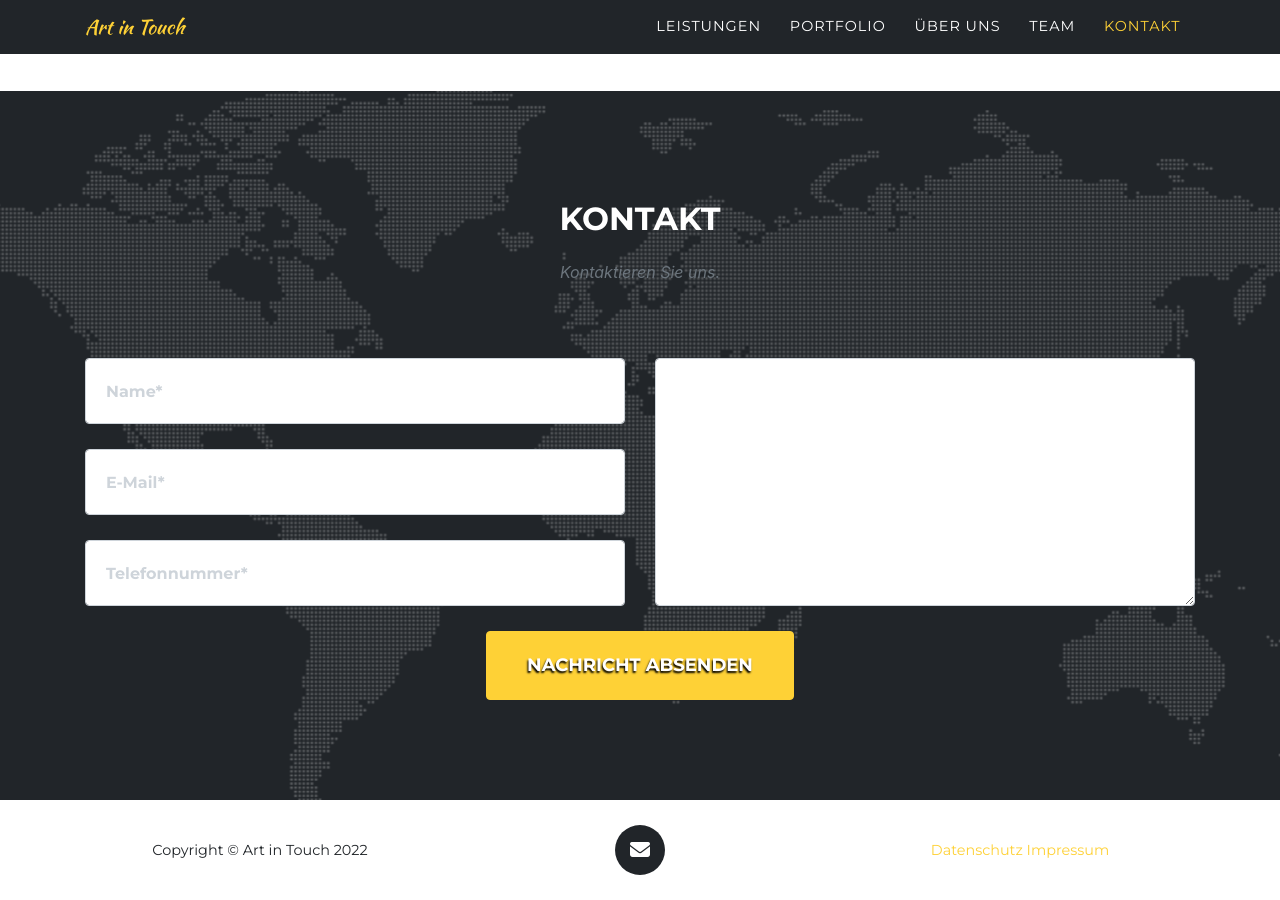
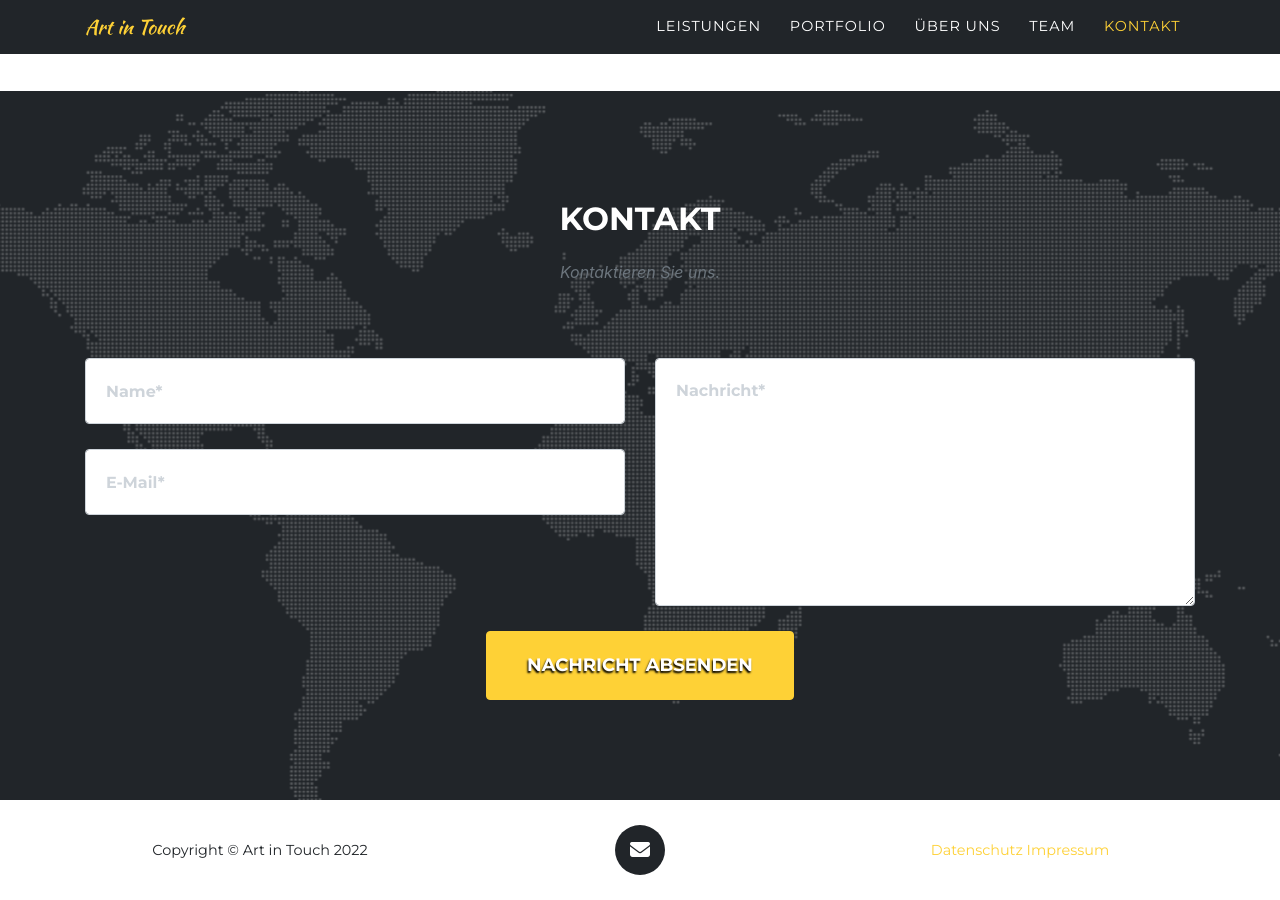
Before and after one commit to Hartmann-Engineering/hartmann-engineering.github.io, a Jekyll site: the page built from index.md, in a window 1280 px wide and 900 px high, scrolled down 3853 px. Built offline with Jekyll 4.4.1, drawn with Linux system fonts in a browser that asks for light colours; some web fonts are replaced.

Commit message:
Remove phone and add required fields

```diff
--- a/_includes/contact.html
+++ b/_includes/contact.html
@@ -1,66 +1,4 @@
 <!-- Contact -->
-{% if site.locale and site.locale != "" and site.locale != nil %}
-<section class="page-section" id="{{ site.data.sitetext[site.locale].contact.section | default: "contact" }}">
-  <div class="container">
-    <div class="row">
-      <div class="col-lg-12 text-center">
-        <h2 class="section-heading text-uppercase">
-          {{ site.data.sitetext[site.locale].contact.title | markdownify | default: Contact Us }}</h2>
-        <h3 class="section-subheading text-muted">{{ site.data.sitetext[site.locale].contact.text | default: "" }}</h3>
-      </div>
-    </div>
-    <div class="row">
-      <div class="col-lg-12">
-        <form id="contactForm"
-          action="https://formspree.io/{% if site.formspree_form_path %}{{ site.formspree_form_path }}{% else %}{{ site.email }}{% endif %}"
-          method="POST">
-          <!--name="sentMessage"-->
-          <div class="row">
-            <div class="col-md-6">
-              <div class="form-group">
-                <input name="name" class="form-control" id="name" type="text"
-                  placeholder="{{ site.data.sitetext[site.locale].contact.name | default: "Name*" }}"
-                  required="required" data-validation-required-message="{{ site.data.sitetext[site.locale].contact.name-validation | default: "Please enter your name." }}">
-                <p class="help-block text-danger"></p>
-              </div>
-              <div class="form-group">
-                <input name="_replyto" class="form-control" id="email" type="email"
-                  placeholder="{{ site.data.sitetext[site.locale].contact.email | default: "Email*" }}"
-                  required="required" data-validation-required-message="{{ site.data.sitetext[site.locale].contact.email-validation | default: "Please enter your email address." }}">
-                <p class="help-block text-danger"></p>
-              </div>
-<!--              <div class="form-group">-->
-<!--                <input name="phone" class="form-control" id="phone" type="tel"-->
-<!--                  placeholder="{{ site.data.sitetext[site.locale].contact.phone | default: "Phone Number*" }}"-->
-<!--                  required="required" data-validation-required-message="{{ site.data.sitetext[site.locale].contact.phone-validation | default: "Please enter your phone number." }}">-->
-<!--                <p class="help-block text-danger"></p>-->
-<!--              </div>-->
-            </div>
-            <div class="col-md-6">
-              <div class="form-group">
-                <textarea name="message" class="form-control" id="message"
-                  placeholder="{{ site.data.sitetext[site.locale].contact.message | default: "Message*" }}"
-                  required="required" data-validation-required-message="{{ site.data.sitetext[site.locale].contact.message-validation | default: "Please enter a message." }}"></textarea>
-                <p class="help-block text-danger"></p>
-              </div>
-            </div>
-            <input type="hidden" name="_subject" id="email-subject"
-              value="{{ site.data.sitetext[site.locale].contact.subject | default: "Contact Form Submission" }}">
-            <div class="clearfix"></div>
-            <div class="col-lg-12 text-center">
-              <div id="success"></div>
-              <button id="sendMessageButton" class="btn btn-primary btn-xl text-uppercase"
-                type="submit">{{ site.data.sitetext[site.locale].contact.submit | default: "Send Message" }}</button>
-            </div>
-            <input type="text" name="_gotcha" style="display:none">
-            <input type="hidden" name="_next" value="#" />
-          </div>
-        </form>
-      </div>
-    </div>
-  </div>
-</section>
-{% else %}
 <section class="page-section" id="{{ site.data.sitetext.contact.section | default: "contact" }}">
   <div class="container">
     <div class="row">
@@ -90,24 +27,22 @@
                   required="required" data-validation-required-message="{{ site.data.sitetext.contact.email-validation | default: "Please enter your email address." }}">
                 <p class="help-block text-danger"></p>
               </div>
-              <div class="form-group">
-                <input name="phone" class="form-control" id="phone" type="tel"
-                  placeholder="{{ site.data.sitetext.contact.phone | default: "Phone Number*" }}"
-                  required="required" data-validation-required-message="{{ site.data.sitetext.contact.phone-validation | default: "Please enter your phone number." }}">
-                <p class="help-block text-danger"></p>
-              </div>
+<!--              <div class="form-group">-->
+<!--                <input name="phone" class="form-control" id="phone" type="tel"-->
+<!--                  placeholder="{{ site.data.sitetext.contact.phone | default: "Phone Number*" }}"-->
+<!--                  required="required" data-validation-required-message="{{ site.data.sitetext.contact.phone-validation | default: "Please enter your phone number." }}">-->
+<!--                <p class="help-block text-danger"></p>-->
+<!--              </div>-->
             </div>
             <div class="col-md-6">
               <div class="form-group">
                 <textarea name="message" class="form-control" id="message"
                   placeholder="{{ site.data.sitetext.contact.message | default: "Message*" }}"
-                  required="required" data-validation-required-message="{{ site.data.sitetext.contact.message-validation | default: "Please enter a message." }}">
-                </textarea>
+                  required="required" data-validation-required-message="{{ site.data.sitetext.contact.message-validation | default: "Please enter a message." }}"></textarea>
                 <p class="help-block text-danger"></p>
               </div>
             </div>
-            <input type="hidden" name="_subject" id="email-subject"
-              value="{{ site.data.sitetext.contact.subject | default: "Contact Form Submission" }}">
+            <input type="hidden" name="_subject" id="email-subject" value="{{ site.data.sitetext.contact.subject | default: "Contact Form Submission" }}">
             <div class="clearfix"></div>
             <div class="col-lg-12 text-center">
               <div id="success"></div>
@@ -122,5 +57,4 @@
     </div>
   </div>
 </section>
-{% endif %}
 <!-- End Contact -->
```
Also changed, not shown: other parts of _includes/contact.html (+1 -2 lines).
